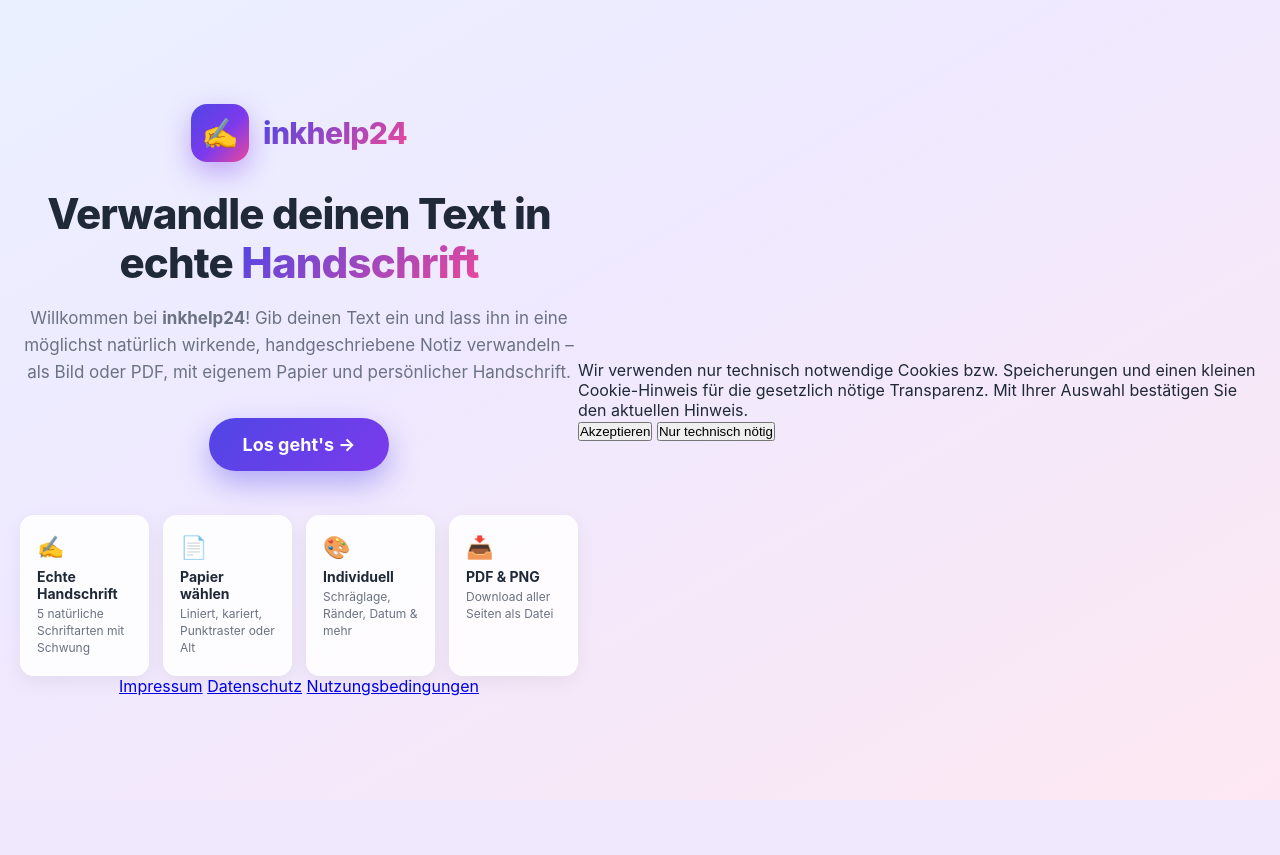
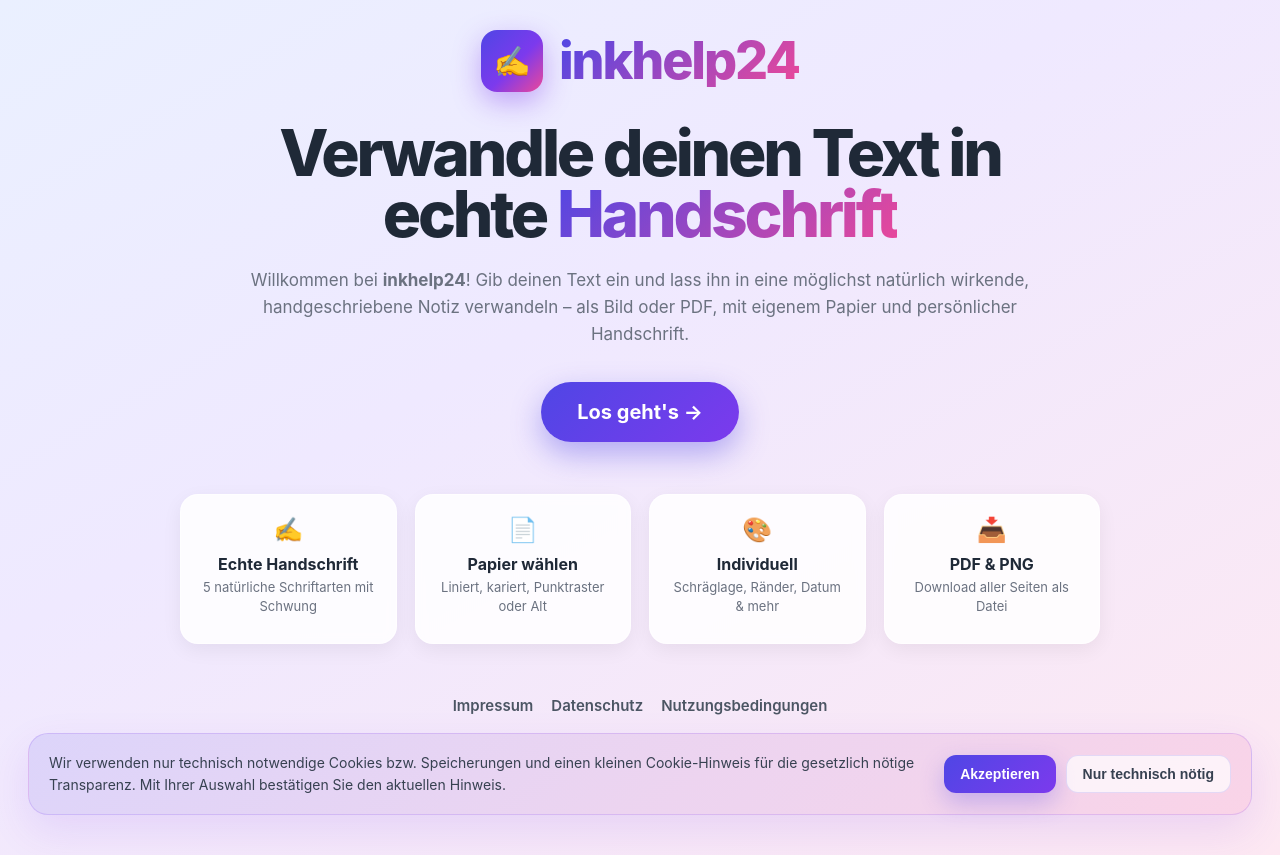
Before and after one commit to montyrohne/inkhelp24, a Flask app: page / in a window 1280 px wide. Before the commit the page ends 800 px from the top, so only its background shows below. Run offline with Flask 3, Linux system fonts and the light colour scheme.

Commit message:
update landing page

```diff
--- a/templates/start.html
+++ b/templates/start.html
@@ -9,6 +9,8 @@
             --accent: #4f46e5;
             --violet: #7c3aed;
             --pink: #ec4899;
+            --text: #1f2937;
+            --muted: #6b7280;
         }
         * { box-sizing: border-box; margin: 0; padding: 0; }
         body {
@@ -16,28 +18,32 @@
             min-height: 100vh;
             background: linear-gradient(150deg, #eaf0ff 0%, #efe9ff 40%, #fde8f2 100%);
             display: flex;
-            align-items: center;
             justify-content: center;
-            padding: 32px 20px;
-            color: #1f2937;
+            padding: 30px 28px 40px;
+            color: var(--text);
         }
         .hero {
-            max-width: 720px;
+            max-width: 1280px;
             width: 100%;
             text-align: center;
+            margin: 0 auto;
+            display: flex;
+            flex-direction: column;
+            align-items: center;
         }
         .logo {
             display: inline-flex;
             align-items: center;
-            gap: 14px;
-            margin-bottom: 28px;
+            justify-content: center;
+            gap: 16px;
+            margin-bottom: 30px;
         }
         .logo-badge {
             display: inline-flex;
             align-items: center;
             justify-content: center;
-            width: 58px;
-            height: 58px;
+            width: 62px;
+            height: 62px;
             border-radius: 16px;
             background: linear-gradient(135deg, var(--accent), var(--violet) 55%, var(--pink));
             color: #fff;
@@ -45,20 +51,23 @@
             box-shadow: 0 10px 28px rgba(124, 58, 237, 0.4);
         }
         .logo-name {
-            font-size: 30px;
+            font-size: 52px;
+            line-height: 1;
             font-weight: 800;
-            letter-spacing: -0.02em;
+            letter-spacing: -0.04em;
             background: linear-gradient(135deg, var(--accent), var(--pink));
             -webkit-background-clip: text;
             background-clip: text;
             color: transparent;
         }
         h1 {
-            font-size: 42px;
+            font-size: clamp(3.25rem, 5vw, 6rem);
             font-weight: 800;
-            line-height: 1.15;
-            letter-spacing: -0.02em;
-            margin-bottom: 18px;
+            line-height: 0.96;
+            letter-spacing: -0.05em;
+            margin-bottom: 22px;
+            max-width: 980px;
+            text-align: center;
         }
         h1 .grad {
             background: linear-gradient(135deg, var(--accent), var(--pink));
@@ -68,26 +77,29 @@
         }
         .sub {
             font-size: 17px;
-            color: #6b7280;
-            max-width: 560px;
+            color: var(--muted);
+            max-width: 820px;
             margin: 0 auto 32px;
             line-height: 1.6;
+            text-align: center;
         }
         .cta {
             display: inline-flex;
             align-items: center;
+            justify-content: center;
             gap: 10px;
-            padding: 16px 34px;
+            padding: 18px 36px;
             border: none;
             border-radius: 999px;
             background: linear-gradient(135deg, var(--accent), var(--violet));
             color: #fff;
-            font-size: 18px;
+            font-size: 20px;
             font-weight: 700;
             cursor: pointer;
             text-decoration: none;
             box-shadow: 0 12px 30px rgba(79, 70, 229, 0.4);
             transition: transform 0.15s, box-shadow 0.15s;
+            margin-top: 2px;
         }
         .cta:hover {
             transform: translateY(-2px);
@@ -95,36 +107,117 @@
         }
         .features {
             display: grid;
-            grid-template-columns: repeat(4, 1fr);
-            gap: 14px;
-            margin-top: 44px;
-            text-align: left;
+            grid-template-columns: repeat(4, minmax(200px, 1fr));
+            gap: 18px;
+            margin-top: 52px;
+            text-align: center;
+            width: 100%;
+            max-width: 920px;
         }
         .feature {
             background: rgba(255,255,255,0.85);
             backdrop-filter: blur(6px);
             border: 1px solid rgba(255,255,255,0.6);
-            border-radius: 14px;
-            padding: 18px 16px;
+            border-radius: 18px;
+            padding: 20px 18px;
             box-shadow: 0 6px 20px rgba(0,0,0,0.06);
+            min-height: 150px;
+            text-align: center;
         }
         .feature .ico {
-            font-size: 22px;
-            margin-bottom: 8px;
+            font-size: 24px;
+            margin-bottom: 10px;
         }
         .feature .t {
             font-weight: 700;
-            font-size: 14px;
+            font-size: 16px;
             margin-bottom: 4px;
         }
         .feature .d {
-            font-size: 12px;
+            font-size: 13px;
             color: #6b7280;
-            line-height: 1.4;
+            line-height: 1.45;
+        }
+        .site-footer {
+            max-width: 1280px;
+            width: 100%;
+            margin-top: 52px;
+            text-align: center;
+        }
+        .footer-links {
+            display: flex;
+            justify-content: center;
+            flex-wrap: wrap;
+            gap: 18px;
+            margin-bottom: 18px;
+        }
+        .footer-links a {
+            color: #4b5563;
+            text-decoration: none;
+            font-weight: 600;
+            font-size: 15px;
+            transition: opacity 0.15s ease;
+        }
+        .footer-links a:hover {
+            opacity: 0.8;
+        }
+        .cookie-banner {
+            width: min(100%, 1240px);
+            margin: 0 auto;
+            padding: 18px 20px;
+            border-radius: 20px;
+            background: linear-gradient(135deg, rgba(79,70,229,0.12), rgba(236,72,153,0.12));
+            border: 1px solid rgba(124, 58, 237, 0.18);
+            box-shadow: 0 16px 40px rgba(124, 58, 237, 0.12);
+            display: flex;
+            align-items: center;
+            justify-content: space-between;
+            gap: 18px;
+            text-align: left;
+        }
+        .cookie-banner.hidden {
+            display: none;
+        }
+        .cookie-banner p {
+            flex: 1;
+            color: #374151;
+            font-size: 14px;
+            line-height: 1.55;
+        }
+        .cookie-actions {
+            display: flex;
+            gap: 10px;
+            flex-wrap: wrap;
+        }
+        .cookie-btn {
+            border: none;
+            border-radius: 12px;
+            padding: 10px 16px;
+            cursor: pointer;
+            font-weight: 700;
+            font-size: 14px;
+            transition: transform 0.15s ease;
+        }
+        .cookie-btn:hover {
+            transform: translateY(-1px);
+        }
+        .cookie-btn.accept {
+            background: linear-gradient(135deg, var(--accent), var(--violet));
+            color: white;
+            box-shadow: 0 10px 24px rgba(79, 70, 229, 0.28);
+        }
+        .cookie-btn.decline {
+            background: rgba(255,255,255,0.7);
+            color: #374151;
+            border: 1px solid rgba(79,70,229,0.15);
         }
         @media (max-width: 720px) {
-            h1 { font-size: 32px; }
+            body { padding-left: 18px; padding-right: 18px; }
+            .logo-name { font-size: 36px; }
+            .logo-badge { width: 48px; height: 48px; }
+            h1 { font-size: 2.6rem; }
             .features { grid-template-columns: repeat(2, 1fr); }
+            .cookie-banner { flex-direction: column; align-items: flex-start; }
         }
         @media (max-width: 420px) {
             .features { grid-template-columns: 1fr; }
@@ -170,11 +263,11 @@
             </div>
         </div>
 
+        <div class="site-footer">
             <div class="footer-links">
                 <a href="/impressum">Impressum</a>
                 <a href="/datenschutz">Datenschutz</a>
                 <a href="/nutzungsbedingungen">Nutzungsbedingungen</a>
-        </div>
             </div>
 
             <div id="cookie-banner" class="cookie-banner">
@@ -182,6 +275,8 @@
                 <div class="cookie-actions">
                     <button class="cookie-btn accept" type="button">Akzeptieren</button>
                     <button class="cookie-btn decline" type="button">Nur technisch nötig</button>
+                </div>
+            </div>
         </div>
     </div>
 
```
Also changed, not shown: static/style.css (+3 -5 lines). Lines whose indentation alone changed are shown as unchanged.
